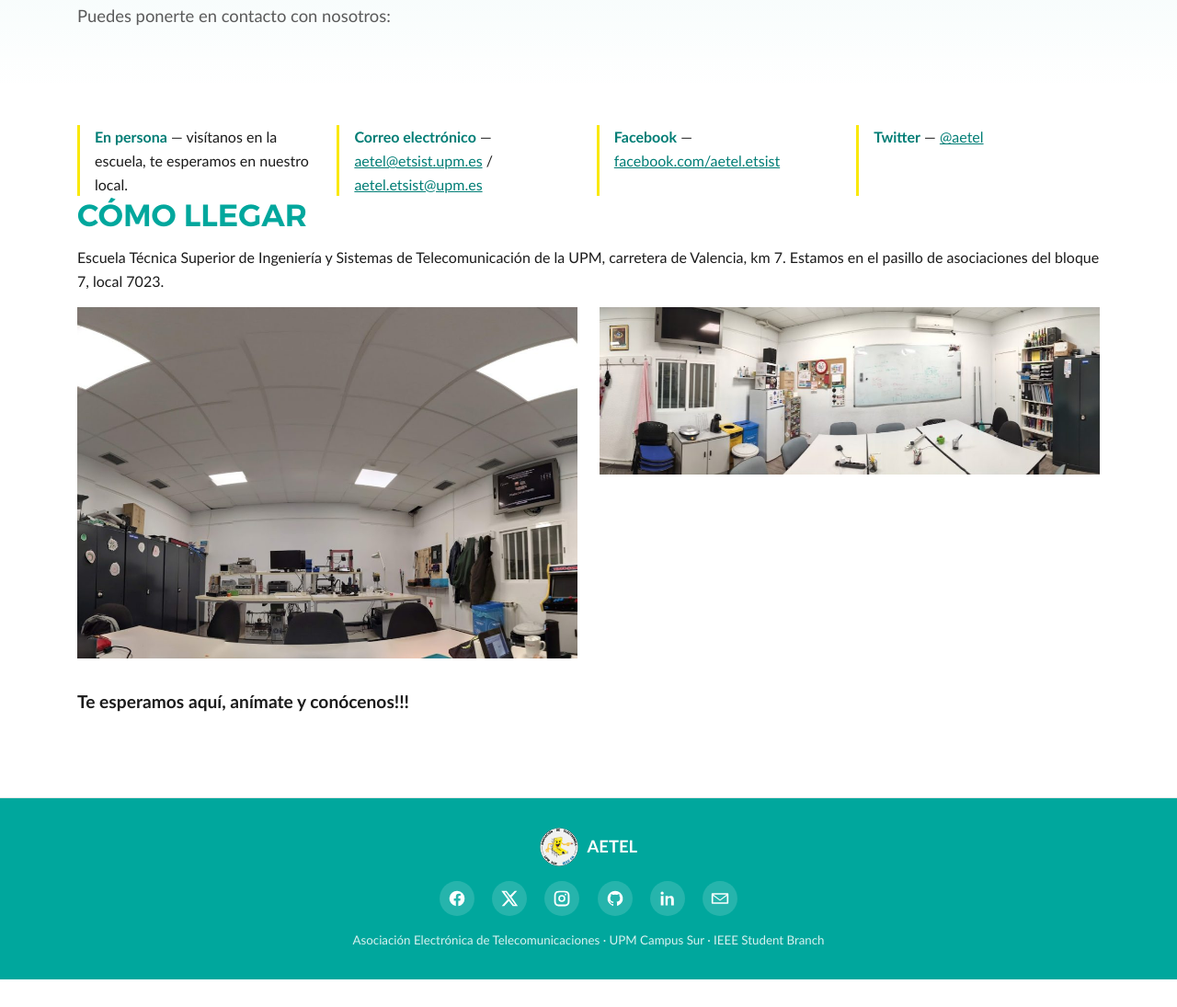
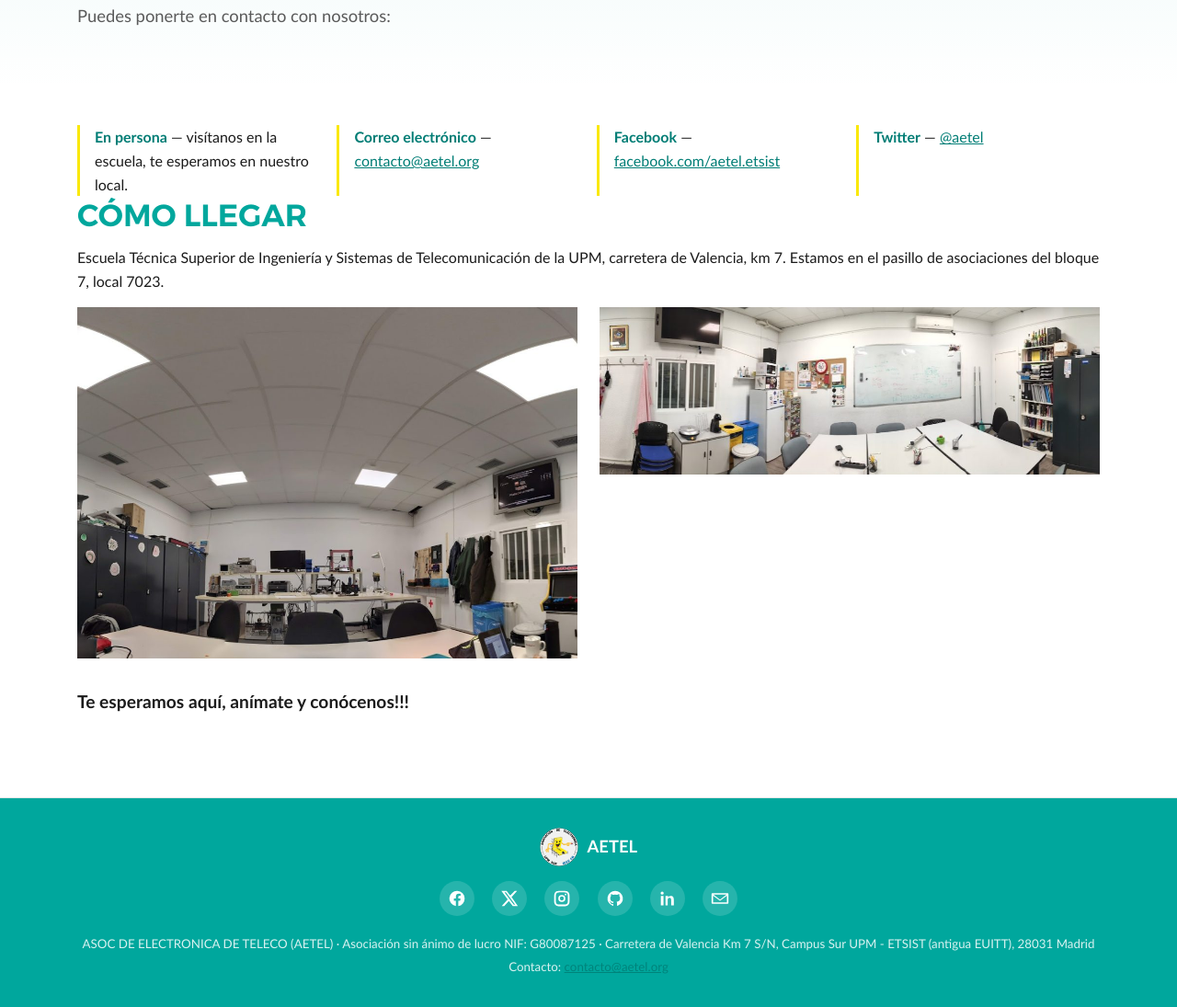
Before and after one commit to aetel/web, an Eleventy site: page src/contacto.njk in a window 1280 px wide. Shown: the part 231-1326 px from the top of the page at 92% size. Before the commit the page ends 1296 px from the top, so only its background shows below. Built offline with nearby package versions, Linux system fonts and the light colour scheme; Eleventy itself is replaced by a stand-in of ours; files that its build step writes are made by us from their sources.

Commit message:
Change contact info and non profit org in footer

```diff
--- a/src/_includes/partials/footer.njk
+++ b/src/_includes/partials/footer.njk
@@ -4,15 +4,43 @@
       <img src="/assets/img/logo.svg" alt="Logo de AETEL" width="36" height="36">
       <span>AETEL</span>
     </a>
+
     <ul class="social-links">
       <li><a href="{{ site.social.facebook }}" aria-label="Facebook" target="_blank" rel="noopener"><svg viewBox="0 0 24 24" aria-hidden="true"><path d="M22 12a10 10 0 1 0-11.5 9.9v-7H7.9V12h2.6V9.8c0-2.6 1.5-4 3.9-4 1.1 0 2.3.2 2.3.2v2.5h-1.3c-1.3 0-1.7.8-1.7 1.6V12h2.9l-.5 2.9h-2.4v7A10 10 0 0 0 22 12z"/></svg></a></li>
+
       <li><a href="{{ site.social.twitter }}" aria-label="Twitter" target="_blank" rel="noopener"><svg viewBox="0 0 24 24" aria-hidden="true"><path d="M18.9 2H22l-7.2 8.2L23 22h-6.6l-5.2-6.6L5.2 22H2l7.7-8.8L1.5 2h6.8l4.7 6.1L18.9 2zm-1.2 18h1.8L7.4 4H5.5l12.2 16z"/></svg></a></li>
-      <li><a href="{{ site.social.instagram }}" aria-label="Instagram" target="_blank" rel="noopener"><svg viewBox="0 0 24 24" aria-hidden="true"><path d="M12 2c2.7 0 3 0 4.1.06 1.1.05 1.8.22 2.5.47.7.27 1.2.6 1.8 1.15.5.5.9 1.1 1.15 1.8.25.7.42 1.4.47 2.5.06 1.1.06 1.4.06 4.1s0 3-.06 4.1c-.05 1.1-.22 1.8-.47 2.5a5 5 0 0 1-1.15 1.8 5 5 0 0 1-1.8 1.15c-.7.25-1.4.42-2.5.47-1.1.06-1.4.06-4.1.06s-3 0-4.1-.06c-1.1-.05-1.8-.22-2.5-.47a5 5 0 0 1-1.8-1.15 5 5 0 0 1-1.15-1.8c-.25-.7-.42-1.4-.47-2.5C2 15 2 14.7 2 12s0-3 .06-4.1c.05-1.1.22-1.8.47-2.5.27-.7.6-1.2 1.15-1.8.5-.5 1.1-.9 1.8-1.15.7-.25 1.4-.42 2.5-.47C9 2 9.3 2 12 2zm0 2c-2.65 0-2.96 0-4 .06-.9.04-1.4.19-1.7.31-.44.17-.75.37-1.08.7-.33.33-.53.64-.7 1.08-.12.3-.27.8-.31 1.7C4.15 9 4.15 9.35 4.15 12s0 2.96.06 4c.04.9.19 1.4.31 1.7.17.44.37.75.7 1.08.33.33.64.53 1.08.7.3.12.8.27 1.7.31 1.04.06 1.35.06 4 .06s2.96 0 4-.06c.9-.04 1.4-.19 1.7-.31.44-.17.75-.37 1.08-.7.33-.33.53-.64.7-1.08.12-.3.27-.8.31-1.7.06-1.04.06-1.35.06-4s0-2.96-.06-4c-.04-.9-.19-1.4-.31-1.7a2.9 2.9 0 0 0-.7-1.08 2.9 2.9 0 0 0-1.08-.7c-.3-.12-.8-.27-1.7-.31C14.96 4 14.65 4 12 4zm0 3.4A4.6 4.6 0 1 1 7.4 12 4.6 4.6 0 0 1 12 7.4zm0 2A2.6 2.6 0 1 0 14.6 12 2.6 2.6 0 0 0 12 9.4zm5.9-2.6a1.07 1.07 0 1 1-1.07-1.07A1.07 1.07 0 0 1 17.9 6.8z"/></svg></a></li>
+
+      <li><a href="{{ site.social.instagram }}" aria-label="Instagram" target="_blank" rel="noopener"><svg viewBox="0 0 24 24" aria-hidden="true"><path d="M12 2c2.7 0 3 0 4.1.06 1.1.05 1.8.22 2.5.47.7.27 1.2.6 1.8 1.15.5.5.9 1.1 1.15 1.8.25.7.42 1.4.47 2.5.06 1.1.06 1.4.06 4.1s0 3-.06 4.1c-.05 1.1-.22 1.8-.47 2.5a5 5 0 0 1-1.15 1.8 5 5 0 0 1-1.8 1.15c-.7.25-1.4.42-2.5.47-1.1.06-1.4.06-4.1.06s-3 0-4.1-.06c-.9-.05-1.8-.22-2.5-.47a5 5 0 0 1-1.8-1.15 5 5 0 0 1-1.15-1.8c-.25-.7-.42-1.4-.47-2.5C2 15 2 14.7 2 12s0-3 .06-4.1c.05-1.1.22-1.8.47-2.5.27-.7.6-1.2 1.15-1.8.5-.5 1.1-.9 1.8-1.15.7-.25 1.4-.42 2.5-.47C9 2 9.3 2 12 2zm0 2c-2.65 0-2.96 0-4 .06-.9.04-1.4.19-1.7.31-.44.17-.75.37-1.08.7-.33.33-.53.64-.7 1.08-.12.3-.27.8-.31 1.7C4.15 9 4.15 9.35 4.15 12s0 2.96.06 4c.04.9.19 1.4.31 1.7.17.44.37.75.7 1.08.33.33.64.53 1.08.7.3.12.8.27 1.7.31 1.04.06 1.35.06 4 .06s2.96 0 4-.06c.9-.04 1.4-.19 1.7-.31.44-.17.75-.37 1.08-.7.33-.33.53-.64.7-1.08.12-.3.27-.8.31-1.7.06-1.04.06-1.35.06-4s0-2.96-.06-4c-.04-.9-.19-1.4-.31-1.7a2.9 2.9 0 0 0-.7-1.08 2.9 2.9 0 0 0-1.08-.7c-.3-.12-.8-.27-1.7-.31C14.96 4 14.65 4 12 4zm0 3.4A4.6 4.6 0 1 1 7.4 12 4.6 4.6 0 0 1 12 7.4zm0 2A2.6 2.6 0 1 0 14.6 12 2.6 2.6 0 0 0 12 9.4zm5.9-2.6a1.07 1.07 0 1 1-1.07-1.07A1.07 1.07 0 0 1 17.9 6.8z"/></svg></a></li>
+
       <li><a href="{{ site.social.github }}" aria-label="GitHub" target="_blank" rel="noopener"><svg viewBox="0 0 24 24" aria-hidden="true"><path d="M12 2a10 10 0 0 0-3.16 19.5c.5.1.68-.22.68-.48v-1.7c-2.78.6-3.37-1.34-3.37-1.34-.46-1.16-1.1-1.47-1.1-1.47-.9-.62.07-.6.07-.6 1 .07 1.53 1.03 1.53 1.03.88 1.52 2.32 1.08 2.88.83.09-.64.35-1.08.63-1.33-2.22-.25-4.56-1.11-4.56-4.93 0-1.09.39-1.98 1.03-2.68-.1-.25-.45-1.27.1-2.65 0 0 .84-.27 2.75 1.02a9.6 9.6 0 0 1 5 0c1.91-1.3 2.75-1.02 2.75-1.02.55 1.38.2 2.4.1 2.65.64.7 1.03 1.59 1.03 2.68 0 3.83-2.34 4.68-4.57 4.93.36.31.68.92.68 1.85v2.74c0 .27.18.58.69.48A10 10 0 0 0 12 2z"/></svg></a></li>
+
       <li><a href="{{ site.social.linkedin }}" aria-label="LinkedIn" target="_blank" rel="noopener"><svg viewBox="0 0 24 24" aria-hidden="true"><path d="M6.94 5a2 2 0 1 1-4 0 2 2 0 0 1 4 0zM3.2 8.75h3.5V21H3.2V8.75zm6.1 0h3.36v1.68h.05c.47-.88 1.6-1.8 3.3-1.8 3.53 0 4.18 2.32 4.18 5.35V21h-3.5v-6.34c0-1.51-.03-3.45-2.1-3.45-2.11 0-2.43 1.65-2.43 3.34V21H9.3V8.75z"/></svg></a></li>
-      <li><a href="mailto:{{ site.social.email }}" aria-label="Correo"><svg viewBox="0 0 24 24" aria-hidden="true"><path d="M2 5h20a1 1 0 0 1 1 1v12a1 1 0 0 1-1 1H2a1 1 0 0 1-1-1V6a1 1 0 0 1 1-1zm1.4 2 8.6 6.4L20.6 7H3.4zM3 8.4V17h18V8.4l-9 6.7-9-6.7z"/></svg></a></li>
+
+      <li>
+        <a href="mailto:contacto@aetel.org" aria-label="Correo electrónico">
+          <svg viewBox="0 0 24 24" aria-hidden="true">
+            <path d="M2 5h20a1 1 0 0 1 1 1v12a1 1 0 0 1-1 1H2a1 1 0 0 1-1-1V6a1 1 0 0 1 1-1zm1.4 2 8.6 6.4L20.6 7H3.4zM3 8.4V17h18V8.4l-9 6.7-9-6.7z"/>
+          </svg>
+        </a>
+      </li>
     </ul>
-    <small>{{ site.tagline }}</small>
+
+    <div class="footer-info">
+      <small>
+        ASOC DE ELECTRONICA DE TELECO (AETEL) · Asociación sin ánimo de lucro
+      </small>
+
+      <small>
+        NIF: G80087125 · Carretera de Valencia Km 7 S/N,
+        Campus Sur UPM - ETSIST (antigua EUITT), 28031 Madrid
+      </small>
+
+      <small>
+        Contacto:
+        <a href="mailto:contacto@aetel.org">contacto@aetel.org</a>
+      </small>
+    </div>
   </div>
 </footer>
+
 <script src="/assets/js/nav.js"></script>
--- a/src/contacto.njk
+++ b/src/contacto.njk
@@ -13,7 +13,7 @@ lang: es
 <section class="section"><div class="container">
   <ul class="feature-list">
     <li><strong>En persona</strong> — visítanos en la escuela, te esperamos en nuestro local.</li>
-    <li><strong>Correo electrónico</strong> — <a href="mailto:aetel@etsist.upm.es">aetel@etsist.upm.es</a> / <a href="mailto:aetel.etsist@upm.es">aetel.etsist@upm.es</a></li>
+    <li><strong>Correo electrónico</strong> — <a href="mailto:contacto@aetel.org">contacto@aetel.org</a></li>
     <li><strong>Facebook</strong> — <a href="https://www.facebook.com/aetel.etsist/" target="_blank" rel="noopener">facebook.com/aetel.etsist</a></li>
     <li><strong>Twitter</strong> — <a href="https://twitter.com/aetel" target="_blank" rel="noopener">@aetel</a></li>
   </ul>
```
